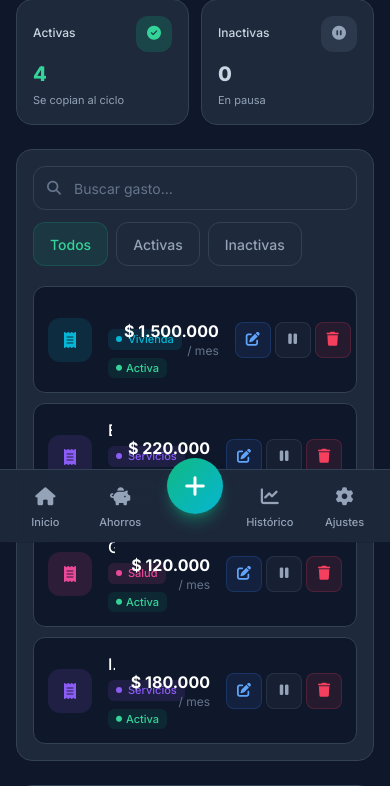
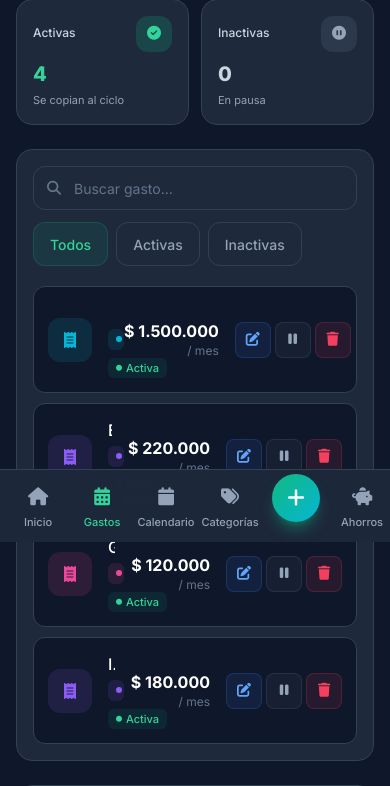
Before and after one commit to adrian083/App-Financiera, a Django app: page /gastos-fijos/ in a window 390 px wide. Shown: the part 302-1088 px from the top of the page. Run offline with Django 4.2, Linux system fonts and the light colour scheme; a user stored in the database is signed in; data comes from the database, SQL or seed files in the repository; some libraries are stand-ins or nearby versions.

Commit message:
Fix mobile navigation and improve gastos fijos readability

```diff
--- a/templates/base.html
+++ b/templates/base.html
@@ -159,25 +159,37 @@
 
     <!-- ===================== MOBILE BOTTOM NAV ===================== -->
     <nav class="lg:hidden fixed bottom-0 inset-x-0 z-40 bg-fintech-card/95 backdrop-blur-lg border-t border-fintech-border">
-        <div class="grid grid-cols-5 items-center px-2 py-2">
-            <a href="{% url 'dashboard' %}" class="flex flex-col items-center gap-1 py-1 {% if url_name == 'dashboard' %}text-fintech-emeraldLight{% else %}text-slate-400{% endif %}">
+        <div class="flex items-center overflow-x-auto px-2 py-2 scrollbar-hide gap-1">
+            <a href="{% url 'dashboard' %}" class="flex flex-col items-center gap-1 py-1 px-3 min-w-[60px] {% if url_name == 'dashboard' %}text-fintech-emeraldLight{% else %}text-slate-400{% endif %}">
                 <i class="fas fa-home text-lg"></i>
                 <span class="text-[11px] font-medium">Inicio</span>
             </a>
-            <a href="{% url 'dashboard_ahorros' %}" class="flex flex-col items-center gap-1 py-1 {% if url_name == 'dashboard_ahorros' %}text-fintech-emeraldLight{% else %}text-slate-400{% endif %}">
+            <a href="{% url 'gastos_fijos_lista' %}" class="flex flex-col items-center gap-1 py-1 px-3 min-w-[60px] {% if url_name == 'gastos_fijos_lista' %}text-fintech-emeraldLight{% else %}text-slate-400{% endif %}">
+                <i class="fas fa-calendar-alt text-lg"></i>
+                <span class="text-[11px] font-medium">Gastos</span>
+            </a>
+            <a href="{% url 'calendario' %}" class="flex flex-col items-center gap-1 py-1 px-3 min-w-[60px] {% if url_name == 'calendario' %}text-fintech-emeraldLight{% else %}text-slate-400{% endif %}">
+                <i class="fas fa-calendar text-lg"></i>
+                <span class="text-[11px] font-medium">Calendario</span>
+            </a>
+            <a href="{% url 'categorias_lista' %}" class="flex flex-col items-center gap-1 py-1 px-3 min-w-[60px] {% if url_name == 'categorias_lista' %}text-fintech-emeraldLight{% else %}text-slate-400{% endif %}">
+                <i class="fas fa-tags text-lg"></i>
+                <span class="text-[11px] font-medium">Categorías</span>
+            </a>
+            <div class="flex justify-center px-2">
+                <button type="button" onclick="finanzasQuickAdd()" class="relative -top-2 w-12 h-12 rounded-full bg-gradient-to-br from-fintech-emerald to-fintech-cyan text-white shadow-lg shadow-fintech-emerald/40 flex items-center justify-center hover:scale-105 transition-transform shrink-0">
+                    <i class="fas fa-plus text-xl"></i>
+                </button>
+            </div>
+            <a href="{% url 'dashboard_ahorros' %}" class="flex flex-col items-center gap-1 py-1 px-3 min-w-[60px] {% if url_name == 'dashboard_ahorros' %}text-fintech-emeraldLight{% else %}text-slate-400{% endif %}">
                 <i class="fas fa-piggy-bank text-lg"></i>
                 <span class="text-[11px] font-medium">Ahorros</span>
             </a>
-            <div class="flex justify-center">
-                <button type="button" onclick="finanzasQuickAdd()" class="relative -top-5 w-14 h-14 rounded-full bg-gradient-to-br from-fintech-emerald to-fintech-cyan text-white shadow-lg shadow-fintech-emerald/40 flex items-center justify-center hover:scale-105 transition-transform">
-                    <i class="fas fa-plus text-2xl"></i>
-                </button>
-            </div>
-            <a href="{% url 'historico_meses' %}" class="flex flex-col items-center gap-1 py-1 {% if url_name == 'historico_meses' %}text-fintech-emeraldLight{% else %}text-slate-400{% endif %}">
+            <a href="{% url 'historico_meses' %}" class="flex flex-col items-center gap-1 py-1 px-3 min-w-[60px] {% if url_name == 'historico_meses' %}text-fintech-emeraldLight{% else %}text-slate-400{% endif %}">
                 <i class="fas fa-chart-line text-lg"></i>
                 <span class="text-[11px] font-medium">Histórico</span>
             </a>
-            <a href="{% url 'configuracion_editar' %}" class="flex flex-col items-center gap-1 py-1 {% if url_name == 'configuracion_editar' %}text-fintech-emeraldLight{% else %}text-slate-400{% endif %}">
+            <a href="{% url 'configuracion_editar' %}" class="flex flex-col items-center gap-1 py-1 px-3 min-w-[60px] {% if url_name == 'configuracion_editar' %}text-fintech-emeraldLight{% else %}text-slate-400{% endif %}">
                 <i class="fas fa-cog text-lg"></i>
                 <span class="text-[11px] font-medium">Ajustes</span>
             </a>
--- a/templates/presupuesto/gastos_fijos.html
+++ b/templates/presupuesto/gastos_fijos.html
@@ -88,17 +88,17 @@
                     <div class="flex-1 min-w-0">
                         <p class="text-white font-medium truncate">{{ p.descripcion }}</p>
                         <div class="flex items-center gap-2 mt-1 flex-wrap">
-                            <span class="inline-flex items-center gap-1.5 px-2 py-0.5 rounded-md text-[11px] font-medium"
+                            <span class="inline-flex items-center gap-1.5 px-2 py-0.5 rounded-md text-[11px] font-medium truncate max-w-[120px]"
                                 style="background-color: {{ p.categoria.color }}1f; color: {{ p.categoria.color }};">
-                                <span class="w-1.5 h-1.5 rounded-full" style="background-color: {{ p.categoria.color }};"></span>
+                                <span class="w-1.5 h-1.5 rounded-full shrink-0" style="background-color: {{ p.categoria.color }};"></span>
                                 {{ p.categoria.nombre }}
                             </span>
                             {% if p.activa %}
-                            <span class="inline-flex items-center gap-1 px-2 py-0.5 rounded-md text-[11px] font-medium bg-fintech-emerald/10 text-fintech-emeraldLight">
+                            <span class="inline-flex items-center gap-1 px-2 py-0.5 rounded-md text-[11px] font-medium bg-fintech-emerald/10 text-fintech-emeraldLight shrink-0">
                                 <i class="fas fa-circle text-[6px]"></i> Activa
                             </span>
                             {% else %}
-                            <span class="inline-flex items-center gap-1 px-2 py-0.5 rounded-md text-[11px] font-medium bg-slate-500/15 text-slate-400">
+                            <span class="inline-flex items-center gap-1 px-2 py-0.5 rounded-md text-[11px] font-medium bg-slate-500/15 text-slate-400 shrink-0">
                                 <i class="fas fa-circle text-[6px]"></i> Inactiva
                             </span>
                             {% endif %}
```
